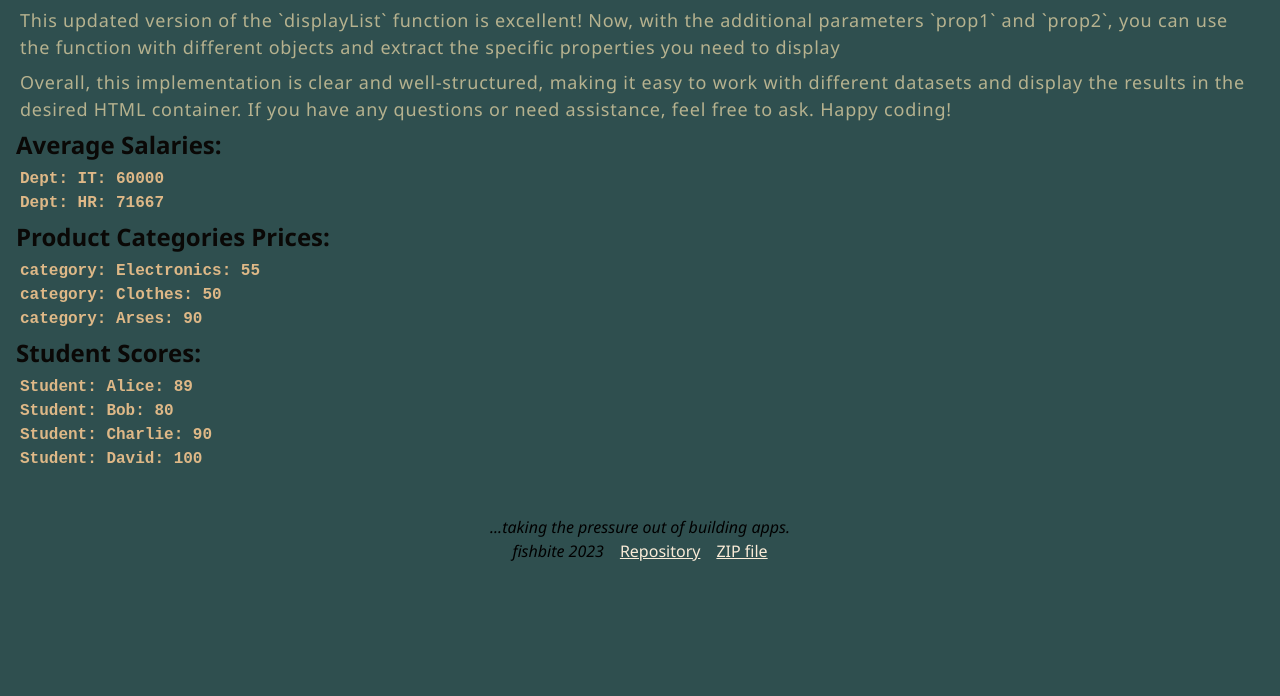
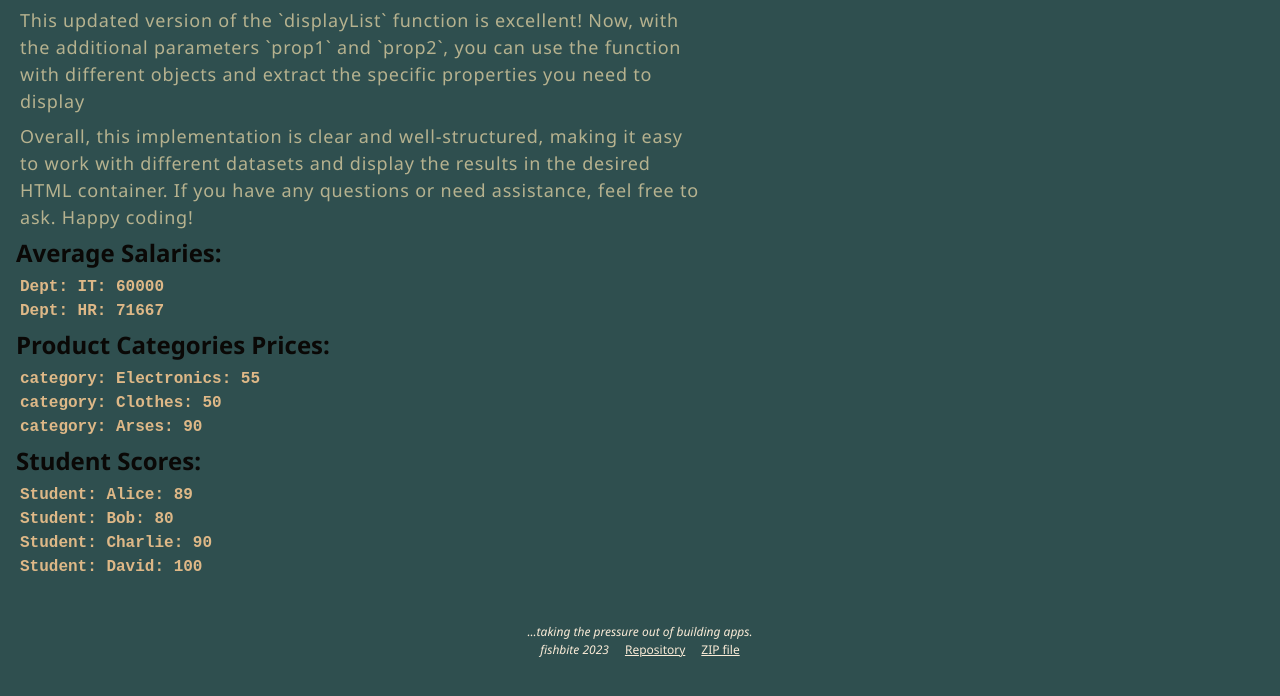
Before and after one commit to Fishbite/displayList, a plain HTML site: page index.html in a window 1280 px wide. Shown: the part 80-776 px from the top of the page. Drawn offline with Linux system fonts and the light colour scheme.

Commit message:
footer style edit

```diff
--- a/styles/main.css
+++ b/styles/main.css
@@ -24,6 +24,7 @@ body {
   font-size: 1.125rem;
   letter-spacing: 0.05rem;
   padding: 0.25rem;
+  max-width: 66ch;
 }
 
 .list-container {
@@ -38,6 +39,8 @@ li {
 }
 
 footer {
+  color: antiquewhite;
+  font-size: 0.75rem;
   padding: 2.5rem 0 1rem;
   text-align: center;
 }
```
